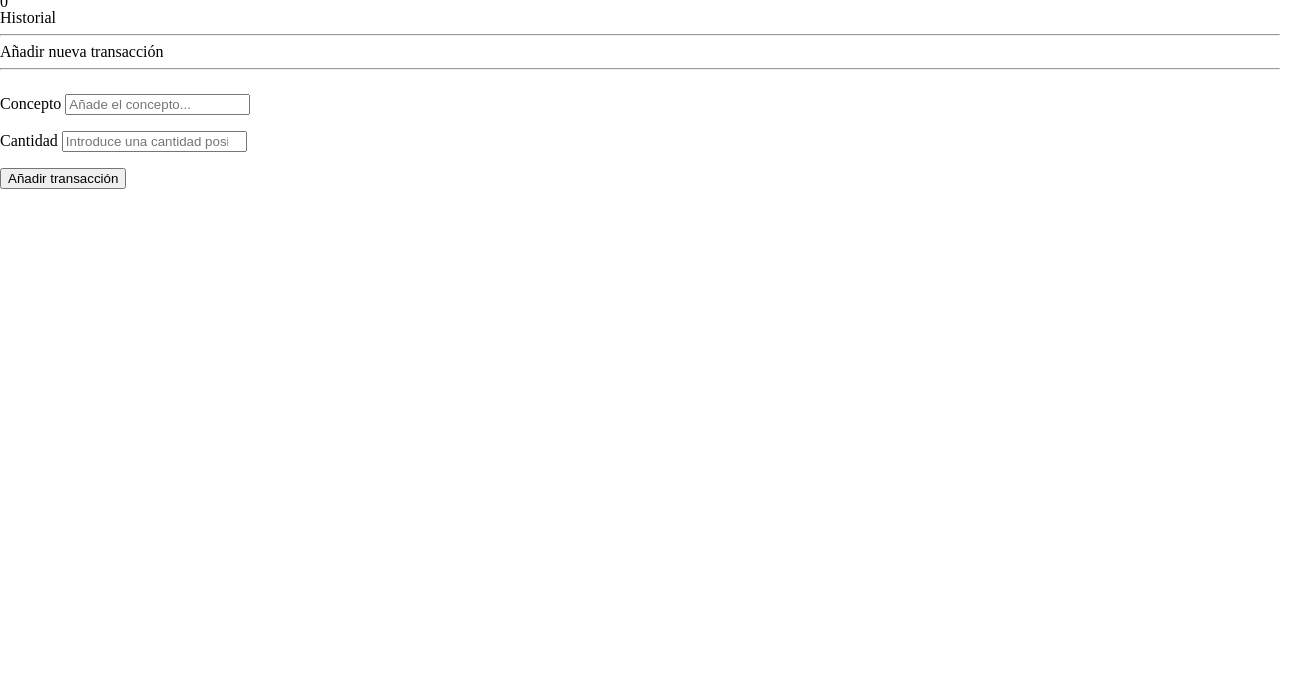
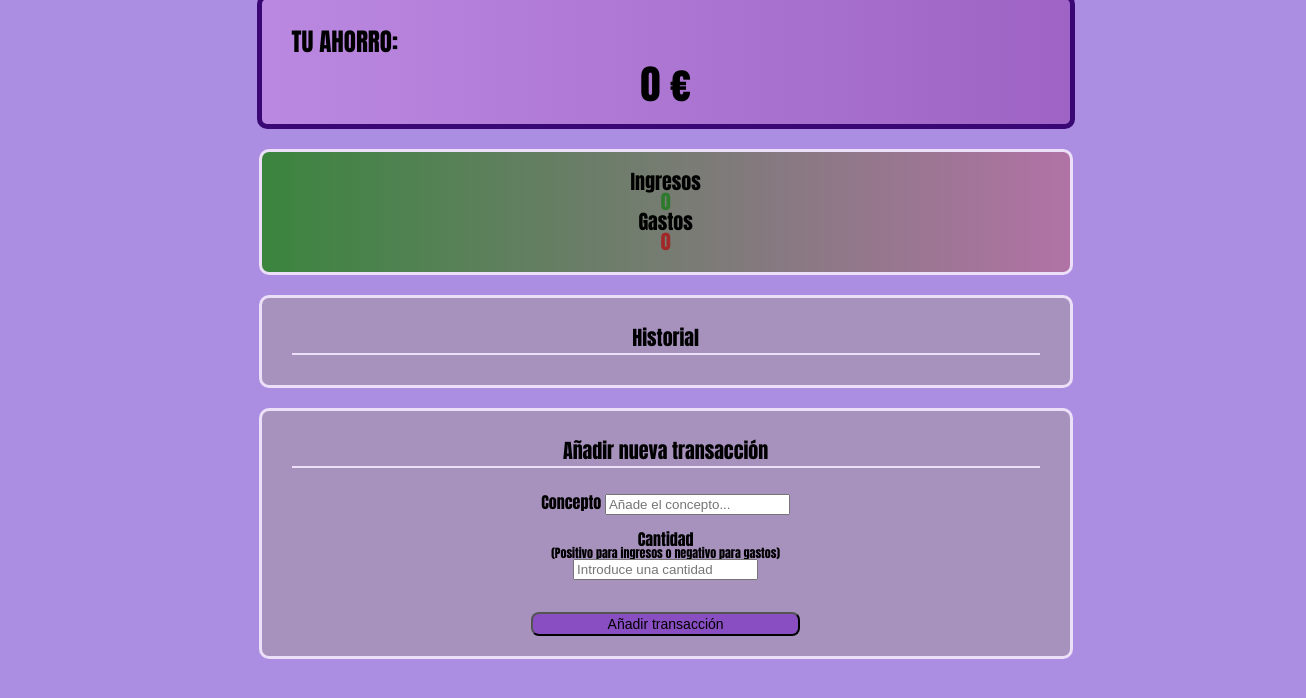
Before and after one commit to YolandaDiaz/Practica-Javascript-en-el-navegador, a plain HTML site: page index.html in a window 1280 px wide. Shown: the part 102-800 px from the top of the page, 1306 px wide, since content can reach past the window. Drawn offline with Linux system fonts and the light colour scheme.

Commit message:
Estilando con css

```diff
--- a/index.css
+++ b/index.css
@@ -0,0 +1,129 @@
+body {
+    background-color: #ab8ee2;
+    display: flex;
+    flex-direction: column;
+    align-items: center;
+    width: 100%;
+    margin: 2%;
+    font-family: Impact, Haettenschweiler, 'Arial Narrow Bold', sans-serif ;
+}
+
+h1 {
+    font-size: 40px;
+    text-align: center;
+    margin: 10px;
+
+}
+
+h2 {
+    font-size: 25px;
+    margin: 10px;
+}
+
+h3 {
+    font-size: 20px;
+    border-bottom: 2px solid rgb(236, 224, 248);
+    padding-bottom: 5px;
+    margin: 10px;
+}
+
+.info {
+    font-size: 12px;
+    text-align: center;
+}
+
+.ahorro {
+    width: 60%;
+    border: 5px solid rgb(57, 8, 117);
+    padding: 20px;
+    margin: 10px;
+    border-radius: 10px;
+    font-size-adjust: 80%;
+    background: linear-gradient(90deg, rgb(223, 124, 223, 0.3), rgb(128, 0, 128, 0.3) ) ;
+}
+
+#total {
+    font-size: 40px;
+    text-align: center;
+}
+
+.summary {
+    display: flexbox;
+    justify-content: space-around;
+    border: 3px solid rgb(236, 224, 248);
+    border-radius: 10px;
+    padding: 20px;
+    margin: 10px;
+    width: 60%;
+    align-items: center;
+    text-align: center;
+    font-size: 20px;
+    background: linear-gradient(90deg, rgba(32, 131, 23, 0.808), rgba(192, 51, 26, 0.3) ) ;
+}
+
+.historical {
+    display: flexbox;
+    justify-content: space-between;
+    border: 3px solid rgb(236, 224, 248);
+    border-radius: 10px;
+    padding: 20px;
+    margin: 10px;
+    width: 60%;
+    align-items: center;
+    list-style: none;
+    font-size: 14px;
+    flex-direction: column;
+    text-align: center;
+    background-color: rgb(167, 145, 189);
+}
+
+.transaction {
+    display: flexbox;
+    justify-content: space-between;
+    border: 3px solid rgb(236, 224, 248);
+    border-radius: 10px;
+    padding: 20px;
+    margin: 10px;
+    width: 60%;
+    align-items: center;
+    flex-direction: column;
+    text-align: center;
+    background-color: rgb(167, 145, 189);
+}
+
+#income{
+    color: rgb(45, 122, 45);
+}
+
+#expenses {
+    color: rgb(160, 40, 40);
+}
+
+.InputForm {
+    border: 1px solid  rgb(236, 224, 248);
+    border-radius: 10px;
+    display: flexbox;
+    font-size: 12px;
+    padding: 5px;
+    width: 100%;
+    background-color: rgb(210, 231, 238);
+    box-shadow: var(--box-shadow);
+}
+
+#addtrans{
+    background: rgb(136, 78, 194);
+    margin-top: 1rem;
+    padding: 2px;
+    color: solid rgb(57, 8, 117);
+    font-size: 14px;
+    position: relative;
+    border-radius: 8px;
+    width: 35%;
+}
+
+.buttonRemove {
+    background: rgb(136, 78, 194);
+    padding: 2px;
+    position: relative;
+    border-radius: 8px;
+ }
--- a/index.html
+++ b/index.html
@@ -12,11 +12,11 @@
     <header>
         <h1>Control De Gastos</h1>
     </header>
-    <div>
+    <div class="ahorro">
         <h2>TU AHORRO:</h2>
         <section id="total">0 €</section>
     </div>
-    <div>
+    <div class="summary">
         <div>
             <ol>Ingresos</ol>
             <section id="income">0</section>
@@ -26,27 +26,27 @@
             <section id="expenses">0</section>
         </div>
     </div>
-
+    <section class="historical">
         <h3>Historial</h3>
-    <hr>
         <section id="register">
 
         </section>
-
+    </section>
+    <section class="transaction">
         <h3>Añadir nueva transacción</h3>
-    <hr>
         <form  novalidate>
             <br class="InputForm">
                 <label for="concept" class="formTag">Concepto</label>
-            <input id="concept" name="concept" type="text" placeholder="Añade el concepto..." required/>
+                <input id="concept" name="concept" type="text" placeholder="Añade el concepto...">
             </br>
             <br class="InputForm">
                 <label for="quantity" class="formTag" >Cantidad</label>
-            <input id="quantity" name="quantity" type="number" step="0.01" placeholder="Introduce una cantidad positiva para ingresos o negativa pra gastos" required/>
+                <div class="info">(Positivo para ingresos o negativo para gastos)</div>
+                <input id="quantity" name="quantity" type="number" step="0.01" placeholder="Introduce una cantidad">
             </br><br>
             <button id="addtrans" type="submit">Añadir transacción</button>
         </form>
+    </section>
     <script src="./index.js"></script>
-
 </body>
 </html>
```
Lines whose indentation alone changed are shown as unchanged.
